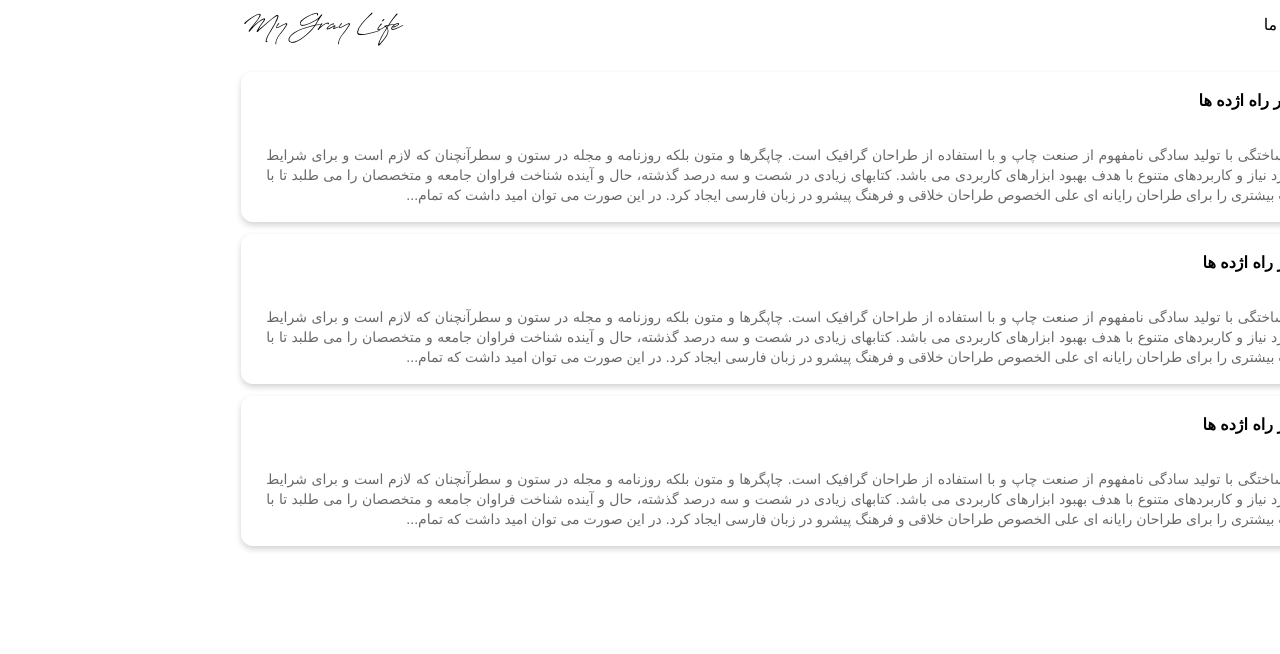
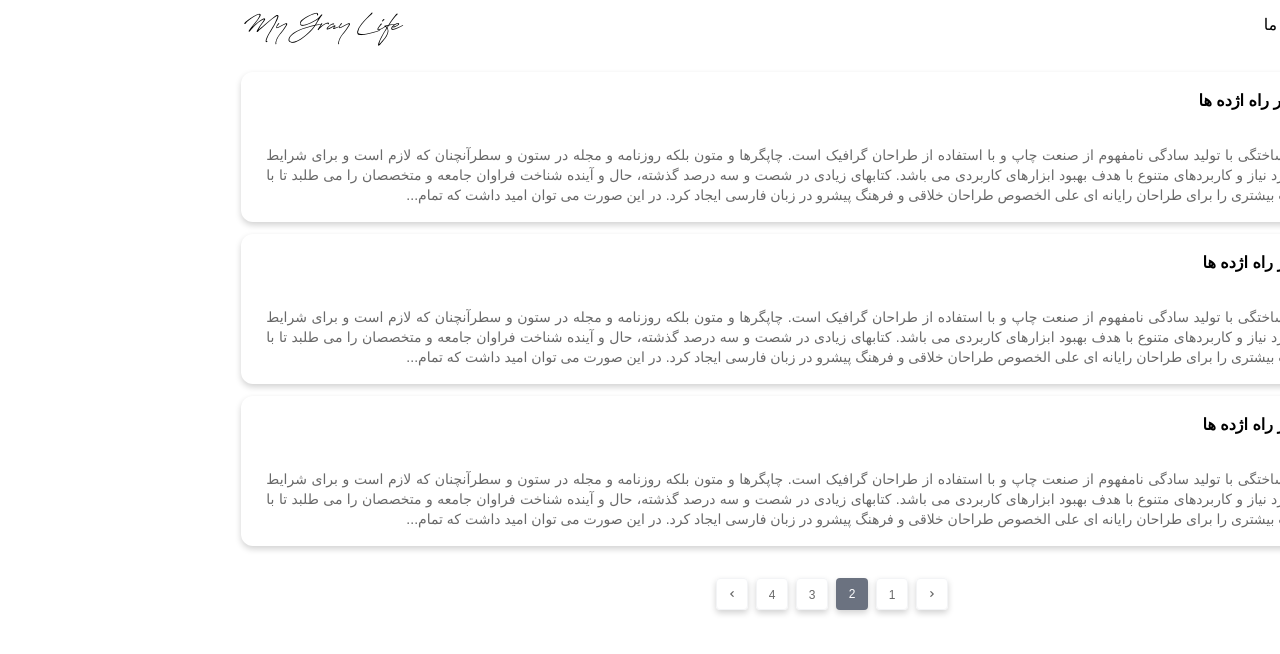
Before and after one commit to Shahdadkh/mini-blog, a Next.js app: page / in a window 1280 px wide. Shown: the top 654 px of the page. Built offline with nearby package versions, Linux system fonts and the light colour scheme.

Commit message:
set Pagination in Landing

```diff
--- /dev/null
+++ b/app/about-us/page.tsx
@@ -0,0 +1,12 @@
+import MainHeader from "@/components/common/MainHeader";
+
+const aboutus = () => {
+  return (
+    <>
+      <MainHeader />
+      <h1>about-us</h1>
+    </>
+  );
+};
+
+export default aboutus;
--- a/app/page.tsx
+++ b/app/page.tsx
@@ -43,6 +43,80 @@ export default function Home() {
           </Link>
         ))}
       </div>
+      <div className="my-8">
+        <ol className="flex justify-center text-xs font-medium space-x-2">
+          <li>
+            <a
+              href="/"
+              className="inline-flex items-center justify-center ml-2 w-8 h-8 border border-gray-100 fontcolor1 shadow-custom-shadow rounded"
+            >
+              <svg
+                xmlns="http://www.w3.org/2000/svg"
+                className="w-3 h-3"
+                viewBox="0 0 20 20"
+                fill="currentColor"
+              >
+                <path
+                  fill-rule="evenodd"
+                  d="M7.293 14.707a1 1 0 010-1.414L10.586 10 7.293 6.707a1 1 0 011.414-1.414l4 4a1 1 0 010 1.414l-4 4a1 1 0 01-1.414 0z"
+                  clip-rule="evenodd"
+                />
+              </svg>
+            </a>
+          </li>
+
+          <li>
+            <a
+              href="/"
+              className="block w-8 h-8 text-center border border-gray-100 fontcolor1 rounded leading-8 shadow-custom-shadow"
+            >
+              1
+            </a>
+          </li>
+
+          <li className="block w-8 h-8 text-center text-white bg-gray-500 rounded leading-8 shadow-custom-shadow">
+            2
+          </li>
+
+          <li>
+            <a
+              href="/"
+              className="block w-8 h-8 text-center border border-gray-100 fontcolor1 rounded leading-8 shadow-custom-shadow"
+            >
+              3
+            </a>
+          </li>
+
+          <li>
+            <a
+              href="/"
+              className="block w-8 h-8 text-center border border-gray-100 fontcolor1 rounded leading-8 shadow-custom-shadow"
+            >
+              4
+            </a>
+          </li>
+
+          <li>
+            <a
+              href="/"
+              className="inline-flex items-center justify-center w-8 h-8 border border-gray-100 fontcolor1 rounded shadow-custom-shadow"
+            >
+              <svg
+                xmlns="http://www.w3.org/2000/svg"
+                className="w-3 h-3"
+                viewBox="0 0 20 20"
+                fill="currentColor"
+              >
+                <path
+                  fill-rule="evenodd"
+                  d="M12.707 5.293a1 1 0 010 1.414L9.414 10l3.293 3.293a1 1 0 01-1.414 1.414l-4-4a1 1 0 010-1.414l4-4a1 1 0 011.414 0z"
+                  clip-rule="evenodd"
+                />
+              </svg>
+            </a>
+          </li>
+        </ol>
+      </div>
     </main>
   );
 }
--- a/components/common/MainHeader.tsx
+++ b/components/common/MainHeader.tsx
@@ -4,7 +4,7 @@ import Link from "next/link";
 const MainHeader = () => {
   const menu = [
     { name: "خانه", href: "/" },
-    { name: "درباره ما", href: "/" },
+    { name: "درباره ما", href: "/about-us" },
   ];
   return (
     <div className="border border-transparent bg-white w-11/12 h-14 mx-auto">
--- a/package.json
+++ b/package.json
@@ -12,7 +12,8 @@
     "formik": "^2.4.5",
     "next": "13.5.5",
     "react": "^18",
-    "react-dom": "^18"
+    "react-dom": "^18",
+    "react-paginate": "^8.2.0"
   },
   "devDependencies": {
     "@types/node": "^20",
```
Also changed, not shown: 1 other file (tests, documents, lock files or other folders).
